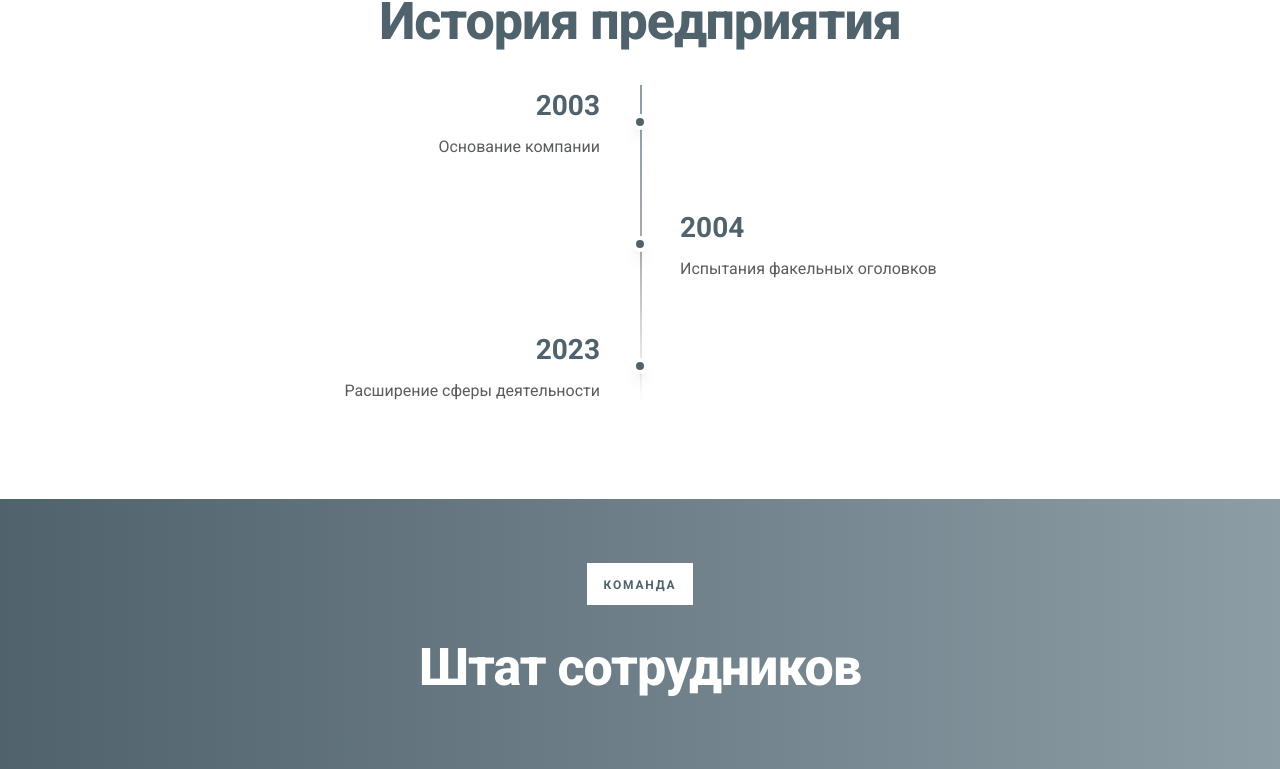
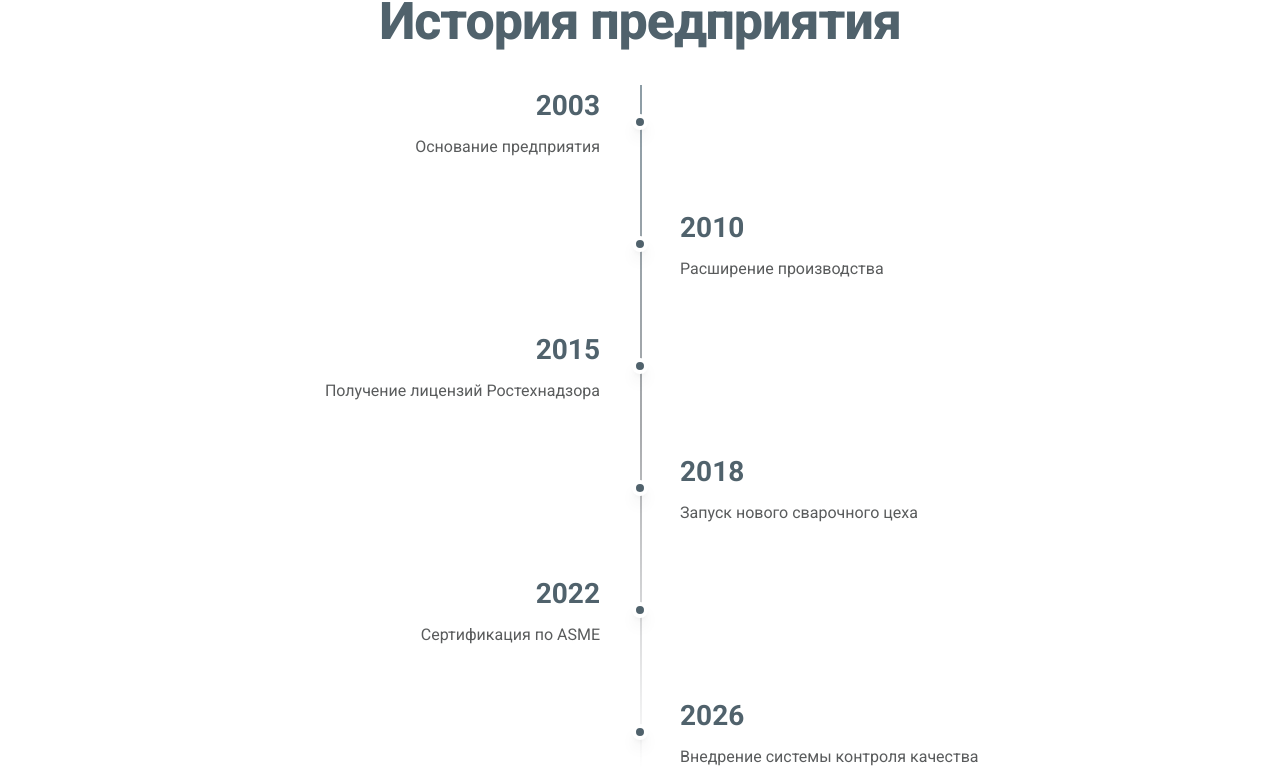
Before and after one commit to Pavel-studios/gpi2, a React (Vite) app: page /about in a window 1280 px wide. Shown: the part 1034-1803 px from the top of the page. Built offline with nearby package versions, Linux system fonts and the light colour scheme.

Commit message:
revert timeline

```diff
--- a/src/app/components/AboutSection.tsx
+++ b/src/app/components/AboutSection.tsx
@@ -5,9 +5,12 @@ import backgroundImage from '@/imports/DJI_20260520153109_0571_D.jpg'
 
 export function AboutSection() {
   const timeline = [
-    { year: '2003', event: 'Основание компании', description: 'Начало работы в нефтегазовом секторе' },
-    { year: '2004', event: 'Испытания факельных оголовков', description: 'Получена сертификационная документация' },
-    { year: '2023', event: 'Расширение сферы деятельности', description: 'Освоено изготовление оборудования для тепловых и атомных станций' },
+    { year: '2003', event: 'Основание предприятия', description: 'Запуск первого производственного цеха' },
+    { year: '2010', event: 'Расширение производства', description: 'Увеличение площадей до 4 000 м²' },
+    { year: '2015', event: 'Получение лицензий Ростехнадзора', description: 'Аттестация по всем направлениям' },
+    { year: '2018', event: 'Запуск нового сварочного цеха', description: 'Внедрение современного оборудования' },
+    { year: '2022', event: 'Сертификация по ASME', description: 'Международное признание качества' },
+    { year: '2026', event: 'Внедрение системы контроля качества', description: 'Полная цифровизация процессов' },
   ];
 
   const values = [
```
